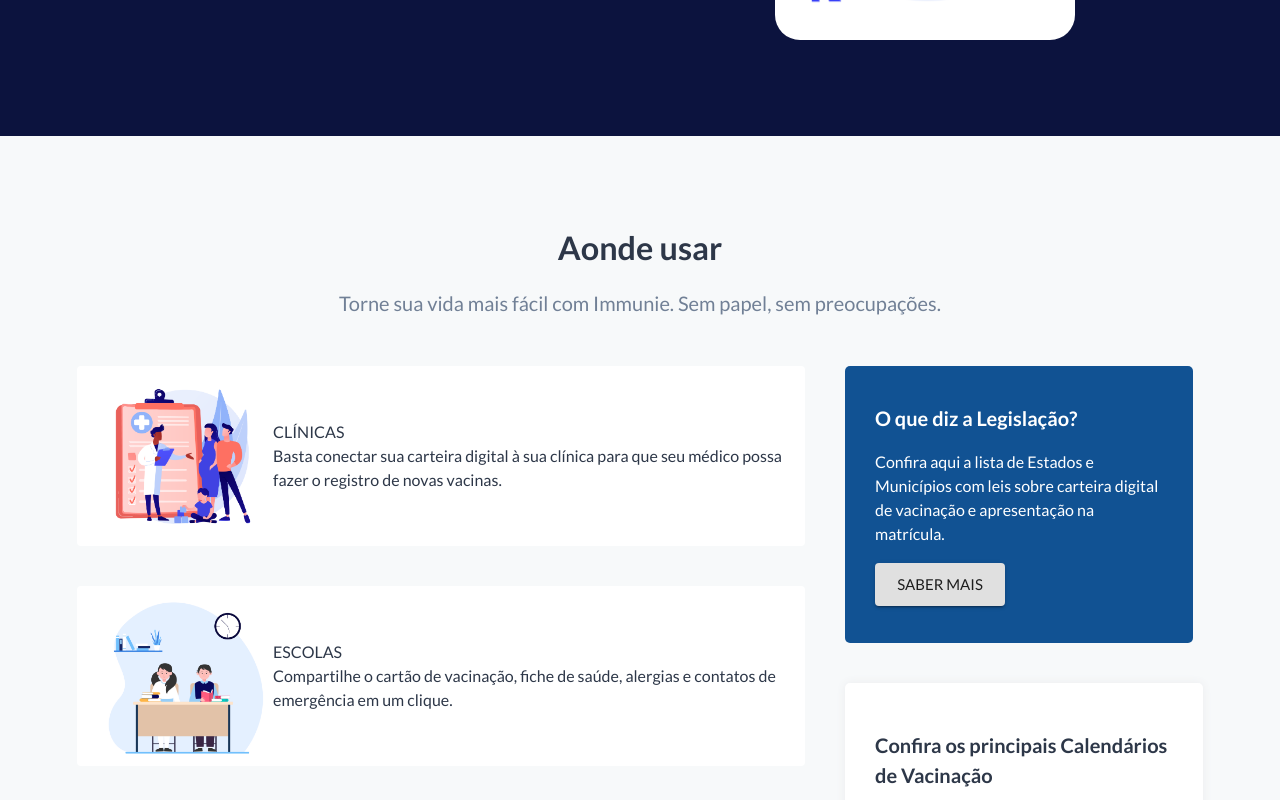
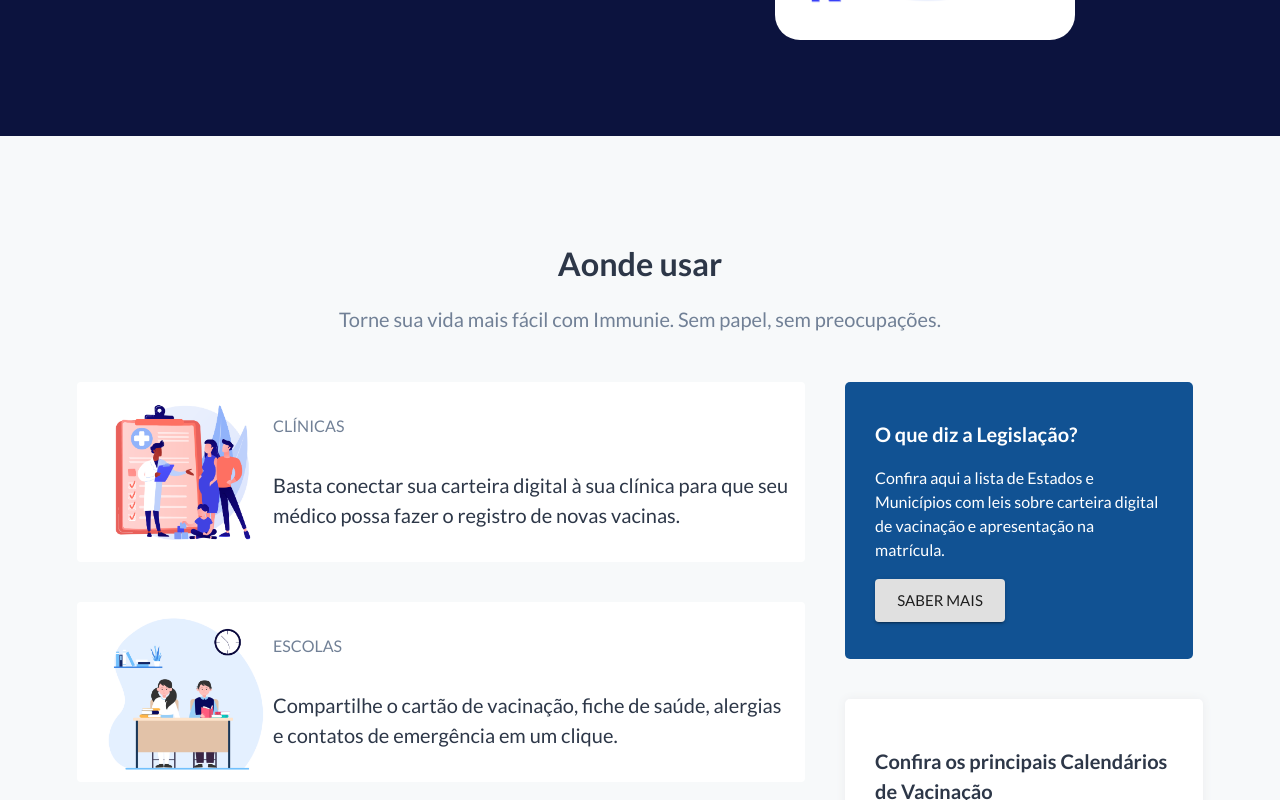
Before and after one commit to deywersonp/immunie-clone, a React (Create React App) app: page / in a window 1280 px wide. Shown: the part 1800-2600 px from the top of the page. Built offline with nearby package versions, Linux system fonts and the light colour scheme.

Commit message:
Finished infoCard editions / Finished WhereToUse section

```diff
--- a/src/components/whereToUse/WhereToUse.tsx
+++ b/src/components/whereToUse/WhereToUse.tsx
@@ -7,8 +7,9 @@ import SideInfoCard from "./sideInfoCards.tsx/sideInfoCard";
 
 const useStyles = makeStyles({
   container: {
+    height: '1150px',
     backgroundColor: '#f7f9fa',
-    paddingTop: '80px'
+    padding: '96px 0px',
   },
 
   section: {
--- a/src/components/whereToUse/infoCard/InfoCardTemplate.tsx
+++ b/src/components/whereToUse/infoCard/InfoCardTemplate.tsx
@@ -18,7 +18,23 @@ const useStyles = makeStyles({
     marginTop: '40px',
     border: 'none',
     boxShadow: 'none'
+  },
+
+  textContainer: {
+    height: '148px',
+    display: 'flex',
+    flexDirection: 'column',
+    justifyContent: 'space-around'
+  },
+
+  header6: {
+    color: '#718096'
+  },
+
+  paragraph: {
+    fontSize: '1.25rem'
   }
+
 });
 
 export default function InfoCardTemplate(props: IDetails) {
@@ -32,12 +48,12 @@ export default function InfoCardTemplate(props: IDetails) {
   return (
     <Paper component="div" className={classes.paperContainer} data-aos="fade-up">
       <img style={{
-        width: '200px',
+        width: '180px',
         height: '180px'
       }} src={props.source} alt={props.legend} />
-      <Typography component="div">
-        <Typography component="h6">{props.title}</Typography>
-        <Typography component="h6">{props.content}</Typography>
+      <Typography component="div" className={classes.textContainer}>
+        <Typography component="h6" className={classes.header6}>{props.title}</Typography>
+        <Typography component="h6" className={classes.paragraph}>{props.content}</Typography>
       </Typography>
     </Paper>
   )
```
